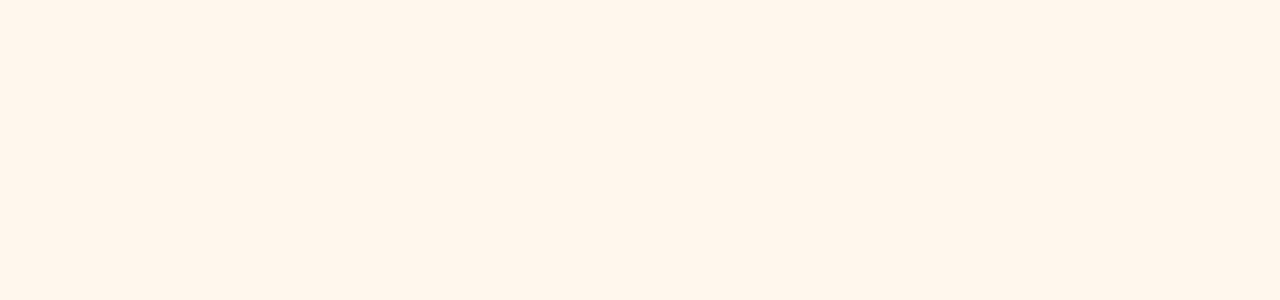
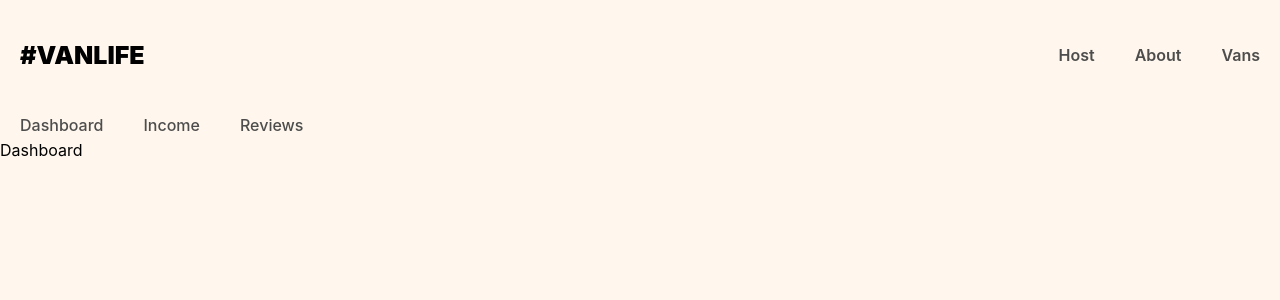
Before and after one commit to JayeshSabale/van-life3, a React (Vite) app: page /host in a window 1280 px wide. Before the commit this address had no page. Shown: the top 300 px of the page. Built offline with nearby package versions, Linux system fonts and the light colour scheme; what miragejs would draw is missing.

Commit message:
Hostlayout created
HostLayout page is created.That have link to Dashboard income and Reviews page and used absolute routing and relative routing

```diff
--- a/src/App.jsx
+++ b/src/App.jsx
@@ -1,23 +1,32 @@
 import React from "react";
 import { BrowserRouter, Routes, Route, Link } from "react-router-dom";
+import "./server";
 
 import Home from "./pages/Home";
 import About from "./pages/About";
-import Vans from "./pages/Vans";
-import VanDetail from "./pages/VanDetail";
+import Vans from "./pages/Vans/Vans";
+import VanDetail from "./pages/Vans/VanDetail";
 import Layout from "./components/Layout";
-
-import "./server";
+import Dashboard from "./pages/Host/Dashboard";
+import Income from "./pages/Host/Income";
+import Reviews from "./pages/Host/Reviews";
+import HostLayout from "./components/HostLayout";
 
 function App() {
   return (
     <BrowserRouter>
-      <Routes >
-        <Route element={<Layout />}>
-          <Route path="/" element={<Home />} />
-          <Route path="/about" element={<About />} />
-          <Route path="/vans" element={<Vans />} />
-          <Route path="/vans/:id" element={<VanDetail />} />
+      <Routes>
+        <Route path="/" element={<Layout />}>
+          <Route index element={<Home />} />
+          <Route path="about" element={<About />} />
+          <Route path="vans" element={<Vans />} />
+          <Route path="vans/:id" element={<VanDetail />} />
+
+          <Route path="host" element={<HostLayout />}>
+            <Route index element={<Dashboard />} />
+            <Route path="income" element={<Income />} />
+            <Route path="reviews" element={<Reviews />} />
+          </Route>
         </Route>
       </Routes>
     </BrowserRouter>
--- a/src/components/Header.jsx
+++ b/src/components/Header.jsx
@@ -9,6 +9,7 @@
           #VanLife
         </Link>
         <nav>
+          <Link to="/host">Host</Link>
           <Link to="/about">About</Link>
           <Link to="/vans">Vans</Link>
         </nav>
--- /dev/null
+++ b/src/components/HostLayout.jsx
@@ -0,0 +1,17 @@
+import React from "react";
+import { Link, Outlet } from "react-router-dom";
+
+function HostLayout() {
+  return (
+    <>
+    <nav className="host-nav">
+      <Link to="/host">Dashboard</Link>
+      <Link to="/host/income">Income</Link>
+      <Link to="/host/reviews">Reviews</Link>
+    </nav>
+    <Outlet />
+    </>
+  );
+}
+
+export default HostLayout;
--- a/src/index.css
+++ b/src/index.css
@@ -280,3 +280,20 @@
     color: white;
     font-size: 1.125rem;
 }
+
+.host-nav {
+    display: flex;
+}
+
+.host-nav a {
+    text-decoration: none;
+    color: #4D4D4D;
+    font-weight: 500;
+    padding: 5px 20px;
+}
+
+.host-nav a:hover {
+    color: #161616;
+    text-decoration: underline;
+    font-weight: 600;
+}
--- /dev/null
+++ b/src/pages/Host/Dashboard.jsx
@@ -0,0 +1,9 @@
+import React from 'react'
+
+function Dashboard() {
+  return (
+    <div>Dashboard</div>
+  )
+}
+
+export default Dashboard
--- /dev/null
+++ b/src/pages/Host/Income.jsx
@@ -0,0 +1,9 @@
+import React from 'react'
+
+function Income() {
+  return (
+    <div>Income</div>
+  )
+}
+
+export default Income
--- /dev/null
+++ b/src/pages/Host/Reviews.jsx
@@ -0,0 +1,9 @@
+import React from 'react'
+
+function Reviews() {
+  return (
+    <div>Reviews</div>
+  )
+}
+
+export default Reviews
```
Also changed, not shown: src/pages/Vans/VanDetail.jsx (renamed from src/pages/VanDetail.jsx), src/pages/Vans/Vans.jsx (renamed from src/pages/Vans.jsx).
